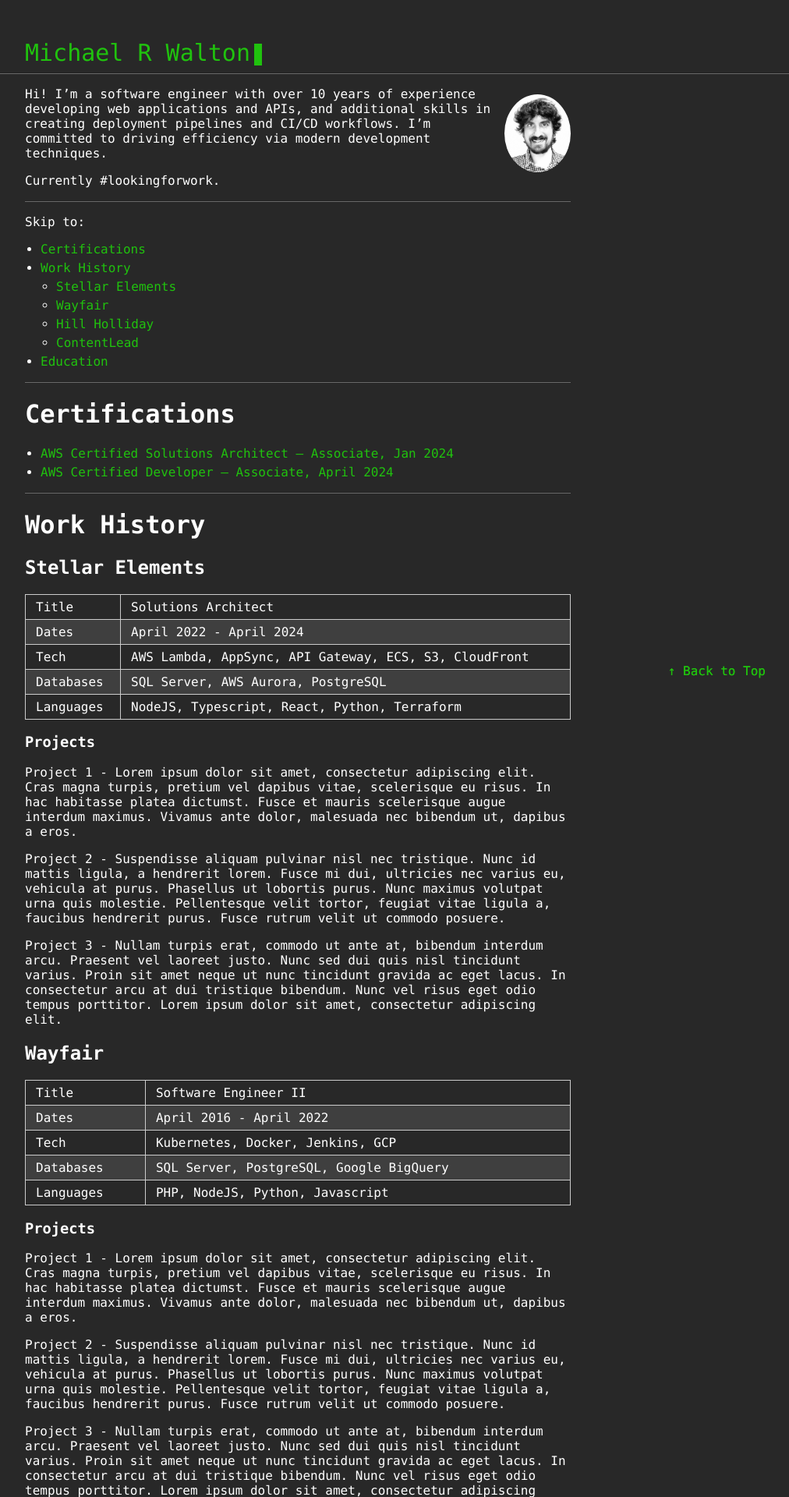
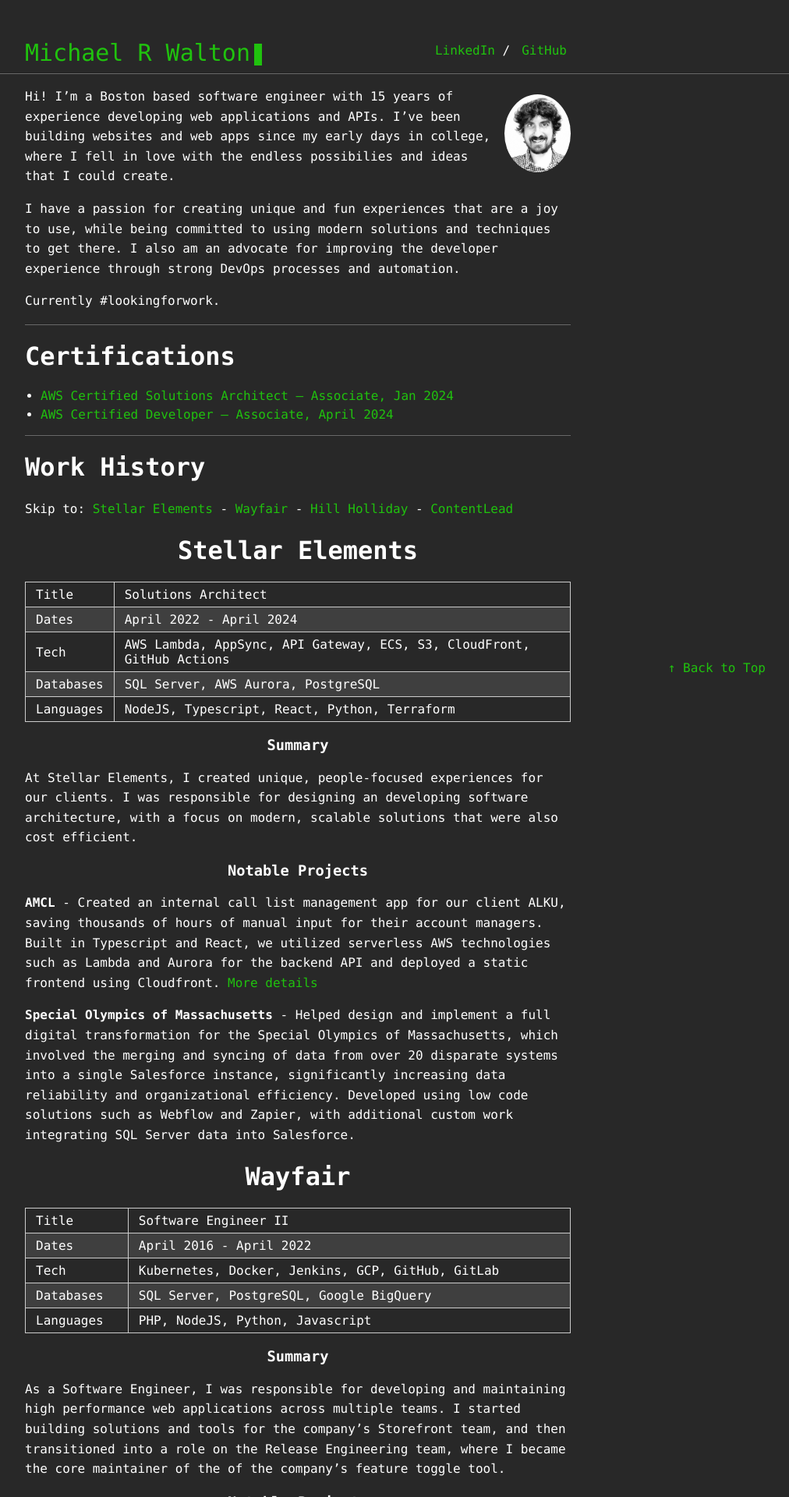
Before and after one commit to michaelrwalton/michaelrwalton.github.io, a Jekyll site: the page built from _pages/index.md, in a window 1280 px wide. Shown: the top 1920 px of the page at 78% size, without its empty margins (258-1270 px from the left). Built offline with Jekyll 4.4.1, drawn with Linux system fonts in a browser that asks for light colours; some of the changed text lies outside the part shown.

Commit message:
Add first pass content

```diff
--- a/_config.yml
+++ b/_config.yml
@@ -2,6 +2,8 @@
 url: "https://www.michaelrwalton.com"
 baseurl: ""
 include: ["_pages"]
+description: "Boston based Software Engineer"
+author: Michael Walton
 
 markdown: kramdown
 
@@ -9,6 +11,8 @@
     style: compressed
     sass_dir: _sass
 
-# nav:
-#  - name: "Resume"
-#    link: "resume.pdf"
+nav:
+ - name: "LinkedIn"
+   link: "https://www.linkedin.com/in/michaelrwalton"
+ - name: "GitHub"
+   link: "https://github.com/michaelrwalton"
--- a/_layouts/default.html
+++ b/_layouts/default.html
@@ -5,7 +5,7 @@
 
     <meta charset="utf-8">
     <meta name="viewport" content="width=device-width, initial-scale=1">
-    <meta name="keywords" content="blog, accent, {{ site.author }}, {{ site.title }}, jekyll">
+    <meta name="keywords" content="portfolio, software, engineer, boston, {{ site.title }}">
     <meta name="author" content="{{ site.author }}">
     {% if page.url == "/404.html" %}
         <meta http-equiv="refresh" content="5; url=/">
@@ -85,7 +85,6 @@
                 {% endif %}
             </div>
     </div>
-    <a href="#" id="back-to-top" class="back-to-top">↑ Back to Top</a>
 </body>
 <footer>
 </footer>
--- a/_pages/index.md
+++ b/_pages/index.md
@@ -1,100 +1,109 @@
 ---
-title: Resume
+title: Michael R. Walton - Porfolio
 permalink: /
 layout: default
 ---
 
 <img class="profile-picture" src="assets/profile.jpeg">
-Hi! I'm a software engineer with over 10 years of experience developing web applications and APIs, and additional skills in creating deployment pipelines and CI/CD workflows. I'm committed to driving efficiency via modern development techniques.
+
+Hi! I'm a Boston based software engineer with 15 years of experience developing web applications and APIs. I've been building websites and web apps since my early days in college, where I fell in love with the endless possibilies and ideas that I could create.
+
+I have a passion for creating unique and fun experiences that are a joy to use, while being committed to using modern solutions and techniques to get there. I also am an advocate for improving the developer experience through strong DevOps processes and automation.
 
 Currently #lookingforwork.
 
 ---
 
-Skip to:
-- [Certifications](#certifications)
-- [Work History](#work-history)
-    - [Stellar Elements](#stellar-elements)
-    - [Wayfair](#wayfair)
-    - [Hill Holliday](#hill-holliday)
-    - [ContentLead](#contentlead)
-- [Education](#education)
-
----
-
 # Certifications
-- [AWS Certified Solutions Architect – Associate, Jan 2024](https://www.credly.com/badges/396937e3-f38b-44d5-bffa-245decd79af6)
-- [AWS Certified Developer – Associate, April 2024](https://www.credly.com/badges/1e5648f1-7cf7-4d86-879f-8dec39eee5ad/)
+- [AWS Certified Solutions Architect – Associate, Jan 2024](https://www.credly.com/badges/396937e3-f38b-44d5-bffa-245decd79af6){:target="_blank"}
+- [AWS Certified Developer – Associate, April 2024](https://www.credly.com/badges/1e5648f1-7cf7-4d86-879f-8dec39eee5ad/){:target="_blank"}
 
 ---
 
 # Work History
-## Stellar Elements
+{::options parse_block_html="true" /}
+<div class="work-history">
+
+Skip to: [Stellar Elements](#stellar-elements) - [Wayfair](#wayfair) - [Hill Holliday](#hill-holliday) - [ContentLead](#contentlead)
+
+
+# Stellar Elements
 
 | ------------- | ------------- |
 | Title | Solutions Architect |
 | Dates | April 2022 - April 2024 |
-| Tech |  AWS Lambda, AppSync, API Gateway, ECS, S3, CloudFront |
+| Tech |  AWS Lambda, AppSync, API Gateway, ECS, S3, CloudFront, GitHub Actions |
 | Databases | SQL Server, AWS Aurora, PostgreSQL |
 | Languages | NodeJS, Typescript, React, Python, Terraform |
 
+### Summary
 
-### Projects
-Project 1 - Lorem ipsum dolor sit amet, consectetur adipiscing elit. Cras magna turpis, pretium vel dapibus vitae, scelerisque eu risus. In hac habitasse platea dictumst. Fusce et mauris scelerisque augue interdum maximus. Vivamus ante dolor, malesuada nec bibendum ut, dapibus a eros.
+At Stellar Elements, I created unique, people-focused experiences for our clients. I was responsible for designing an developing software architecture, with a focus on modern, scalable solutions that were also cost efficient.
 
-Project 2 - Suspendisse aliquam pulvinar nisl nec tristique. Nunc id mattis ligula, a hendrerit lorem. Fusce mi dui, ultricies nec varius eu, vehicula at purus. Phasellus ut lobortis purus. Nunc maximus volutpat urna quis molestie. Pellentesque velit tortor, feugiat vitae ligula a, faucibus hendrerit purus. Fusce rutrum velit ut commodo posuere.
+### Notable Projects
 
-Project 3 - Nullam turpis erat, commodo ut ante at, bibendum interdum arcu. Praesent vel laoreet justo. Nunc sed dui quis nisl tincidunt varius. Proin sit amet neque ut nunc tincidunt gravida ac eget lacus. In consectetur arcu at dui tristique bibendum. Nunc vel risus eget odio tempus porttitor. Lorem ipsum dolor sit amet, consectetur adipiscing elit.
+**AMCL** - Created an internal call list management app for our client ALKU, saving thousands of hours of manual input for their account managers. Built in Typescript and React, we utilized serverless AWS technologies such as Lambda and Aurora for the backend API and deployed a static frontend using Cloudfront. [More details](https://www.stellarelements.com/work/alku-web-application)
 
-## Wayfair
+**Special Olympics of Massachusetts** - Helped design and implement a full digital transformation for the Special Olympics of Massachusetts, which involved the merging and syncing of data from over 20 disparate systems into a single Salesforce instance, significantly increasing data reliability and organizational efficiency. Developed using low code solutions such as Webflow and Zapier, with additional custom work integrating SQL Server data into Salesforce.
+
+# Wayfair
 
 | ------------- | ------------- |
 | Title | Software Engineer II |
 | Dates | April 2016 - April 2022 |
-| Tech |  Kubernetes, Docker, Jenkins, GCP |
+| Tech |  Kubernetes, Docker, Jenkins, GCP, GitHub, GitLab |
 | Databases | SQL Server, PostgreSQL, Google BigQuery |
 | Languages | PHP, NodeJS, Python, Javascript |
 
-### Projects
-Project 1 - Lorem ipsum dolor sit amet, consectetur adipiscing elit. Cras magna turpis, pretium vel dapibus vitae, scelerisque eu risus. In hac habitasse platea dictumst. Fusce et mauris scelerisque augue interdum maximus. Vivamus ante dolor, malesuada nec bibendum ut, dapibus a eros.
+### Summary
 
-Project 2 - Suspendisse aliquam pulvinar nisl nec tristique. Nunc id mattis ligula, a hendrerit lorem. Fusce mi dui, ultricies nec varius eu, vehicula at purus. Phasellus ut lobortis purus. Nunc maximus volutpat urna quis molestie. Pellentesque velit tortor, feugiat vitae ligula a, faucibus hendrerit purus. Fusce rutrum velit ut commodo posuere.
+As a Software Engineer, I was responsible for developing and maintaining high performance web applications across multiple teams. I started building solutions and tools for the company's Storefront team, and then transitioned into a role on the Release Engineering team, where I became the core maintainer of the of the company's feature toggle tool.
 
-Project 3 - Nullam turpis erat, commodo ut ante at, bibendum interdum arcu. Praesent vel laoreet justo. Nunc sed dui quis nisl tincidunt varius. Proin sit amet neque ut nunc tincidunt gravida ac eget lacus. In consectetur arcu at dui tristique bibendum. Nunc vel risus eget odio tempus porttitor. Lorem ipsum dolor sit amet, consectetur adipiscing elit.
+### Notable Projects
+**Feature toggle tool** - Served as the technical leader of the feature toggle team, overseeing a critical system utilized by all engineering teams to manage feature releases and testing. Ensured the system’s stability and integrity while leading the development of features that improved the user experience and operational efficiency of the system.
 
-## Hill Holliday
+**Developer Metrics** - Co-founded a team dedicated to constructing data pipelines that provided analytics around the company’s deployment tools. These efforts created key metrics that informed leadership about the effectiveness of our deploy process, which substantially impacted company-wide technology strategies.
+
+**Product Page URL generation** - Revamped the URL generation process for product pages, which reduced load time by 20% and enhanced our user experience.
+
+# Hill Holliday
 
 | ------------- | ------------- |
 | Title | Software Engineer |
 | Dates | September 2012 - April 2016 |
-| Tech |  |
+| Tech | Laravel, Slimphp, Chef, Tornado, BitBucket |
 | Databases | MySQL, PostgreSQL |
 | Languages | PHP, CSS, Sass, Python, Javascript |
 
-### Projects
-Project 1 - Lorem ipsum dolor sit amet, consectetur adipiscing elit. Cras magna turpis, pretium vel dapibus vitae, scelerisque eu risus. In hac habitasse platea dictumst. Fusce et mauris scelerisque augue interdum maximus. Vivamus ante dolor, malesuada nec bibendum ut, dapibus a eros.
+### Summary
+As part of the Department Of Innovation and Technology team (DOIT), I was responsible for building applications and experiences for clients such as Dunkin' Donuts, Bank of America, and Libery Mutual.
 
-Project 2 - Suspendisse aliquam pulvinar nisl nec tristique. Nunc id mattis ligula, a hendrerit lorem. Fusce mi dui, ultricies nec varius eu, vehicula at purus. Phasellus ut lobortis purus. Nunc maximus volutpat urna quis molestie. Pellentesque velit tortor, feugiat vitae ligula a, faucibus hendrerit purus. Fusce rutrum velit ut commodo posuere.
+### Notable Projects
+**Tweethearts** - Created a Twitter bot that generated customized candy hearts from a tweet. Users would send their message to @tweethearts, and would receive a reply with the message printed on Sweethearts candy; users could then purchase their customized candy. Featured in [Buzzfeed](https://www.buzzfeed.com/ryanhatesthis/theres-a-twitter-account-that-turns-anything-into-candy-hear){:target="_blank"}, [FastCompany](https://www.fastcompany.com/3025236/this-valentines-day-you-can-send-your-sweetheart-a-tweetheart){:target="_blank"}, and [boston.com](https://www.boston.com/news/business/2014/02/11/unforgettable-valentines-day-gifts/){:target="_blank"}. [More details](https://www.commarts.com/project/22956/tweethearts){:target="_blank"}
 
-Project 3 - Nullam turpis erat, commodo ut ante at, bibendum interdum arcu. Praesent vel laoreet justo. Nunc sed dui quis nisl tincidunt varius. Proin sit amet neque ut nunc tincidunt gravida ac eget lacus. In consectetur arcu at dui tristique bibendum. Nunc vel risus eget odio tempus porttitor. Lorem ipsum dolor sit amet, consectetur adipiscing elit.
+**Senator for a Day**  - Built an interactive experience for visitors to the Edward M. Kennedy Institue in Boston, where visitors could have their picture taken and become "Senator for a Day". We'd then take their photo and generate custom campaign stickers and posters created for them to share on social media. Additionally, the photos were pushed in real time to digital billboards along the highway. [More details](https://www.commarts.com/project/24657/senator-for-the-day){:target="_blank"}
 
-## ContentLead
+**One Fund Boston** - Our team was tasked with creating the initial "One Fund Boston" website to collect donations for the victims of the Boston Marathon bombings, which was developed and launched less than 7 hours before the fund was publicly announced. [More details](https://adage.com/article/news/hill-holliday-creates-bombing-victim-relief-fund-fund/240989){:target="_blank"}
+
+
+# ContentLead
 
 | ------------- | ------------- |
 | Title | Software Engineer |
 | Dates | May 2012 - September 2012 |
-| Tech | Wordpress, Joomla |
+| Tech | Wordpress, Joomla, git |
 | Databases | MySQL |
 | Languages | PHP, Javascript, HTML, CSS |
 
-### Projects
-Project 1 - Lorem ipsum dolor sit amet, consectetur adipiscing elit. Cras magna turpis, pretium vel dapibus vitae, scelerisque eu risus. In hac habitasse platea dictumst. Fusce et mauris scelerisque augue interdum maximus. Vivamus ante dolor, malesuada nec bibendum ut, dapibus a eros. Praesent et nisl urna. Quisque felis est, mollis vel feugiat in, dapibus sed mauris. Vestibulum rhoncus vitae metus quis tincidunt. In risus arcu, porttitor eu risus sed, volutpat suscipit nibh. Ut id lacus nulla. Nam sit amet convallis arcu. Nam rutrum imperdiet sollicitudin.
+### Summary
+I was responsible for building custom importers for a content marketing product, as well as integrating the solution into our client's websites. I created a custom plugin from the ground up for the Joomla CMS, and addtionally helped maintain and develop a Worpress plugin.
+
+</div>
+{::options parse_block_html="false" /}
 
 ---
 
-## Education
-- BS Computer Science - Merrimack College (2008-2012)
+# Education
+BS Computer Science - Merrimack College (2008-2012)
 
-
-
-<a href="#" id="back-to-top" class="back-to-top">↑ Back to Top</a>
+<a href="#" class="back-to-top">↑ Back to Top</a>
--- a/_sass/_style.scss
+++ b/_sass/_style.scss
@@ -91,12 +91,14 @@
     padding: 10px 20px;
 }
 
-
 /* Divs */
 
 .container {
     max-width: $max-width;
     margin: auto;
+}
+.container p {
+    line-height: 1.6;
 }
 .wrapper {
     min-height: 100%;
@@ -150,6 +152,12 @@
 		margin: 0;
 	}
 }
+.work-history h1 {
+    text-align: center;
+}
+h3 {
+    text-align: center;
+}
 
 @import "typography";
 @import "tables";
--- a/_sass/vars.scss
+++ b/_sass/vars.scss
@@ -5,6 +5,7 @@
 $background: #282828;
 $primary: #ffffff;
 $accent: #20c20e;
+$compliment: #b00ec2;
 $image-size: 85px;
 
 /*
```
Also changed, not shown: favicon.ico (added).
